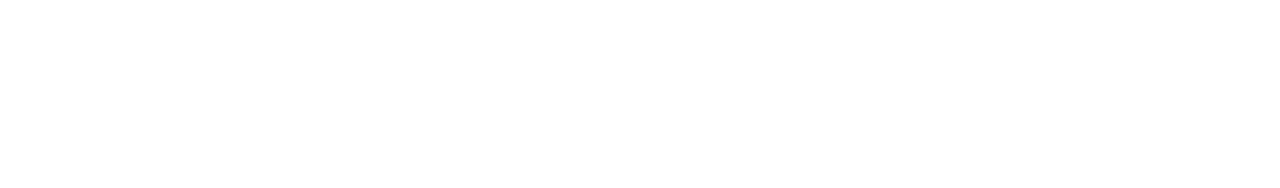
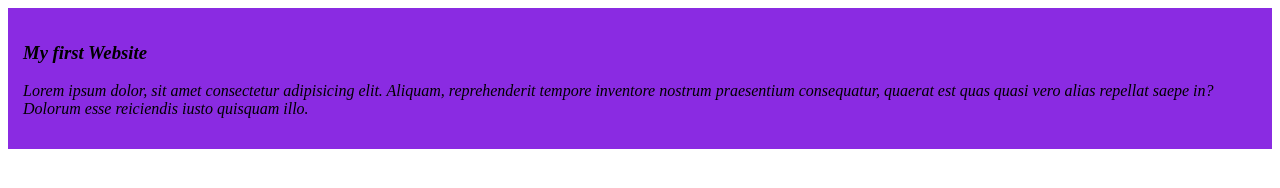
Before and after one commit to Iftakhar24/my-first-github-repo, a plain HTML site: page index.html in a window 1280 px wide. Drawn offline with Linux system fonts and the light colour scheme.

Commit message:
added the ffirst blog

```diff
--- /dev/null
+++ b/Styles/blog.css
@@ -0,0 +1,5 @@
+div{
+  background-color: blueviolet;
+  padding: 15px;
+  font-style: oblique;
+}
--- a/index.html
+++ b/index.html
@@ -4,8 +4,12 @@
   <meta charset="UTF-8">
   <meta name="viewport" content="width=device-width, initial-scale=1.0">
   <title>My First Ever Github Repo</title>
+  <link rel="stylesheet" href="Styles/blog.css">
 </head>
 <body>
-
+  <div>
+    <h3>My first Website</h3>
+    <p>Lorem ipsum dolor, sit amet consectetur adipisicing elit. Aliquam, reprehenderit tempore inventore nostrum praesentium consequatur, quaerat est quas quasi vero alias repellat saepe in? Dolorum esse reiciendis iusto quisquam illo.</p>
+  </div>
 </body>
 </html>
```
